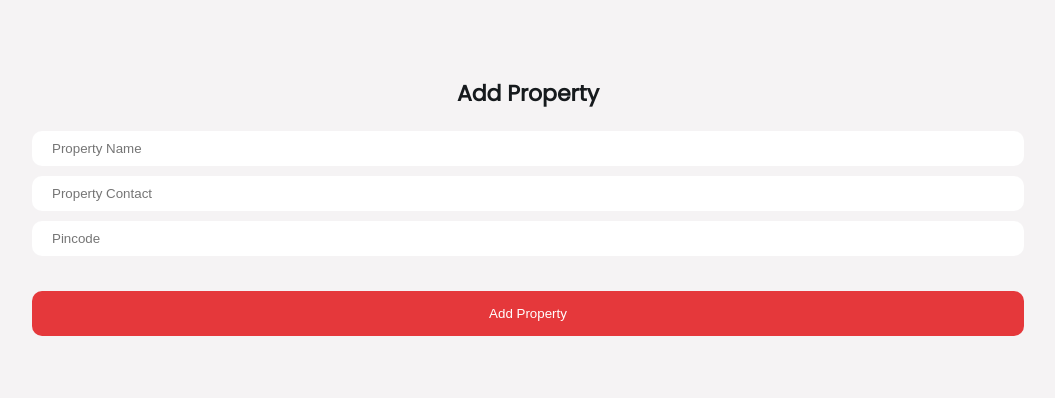
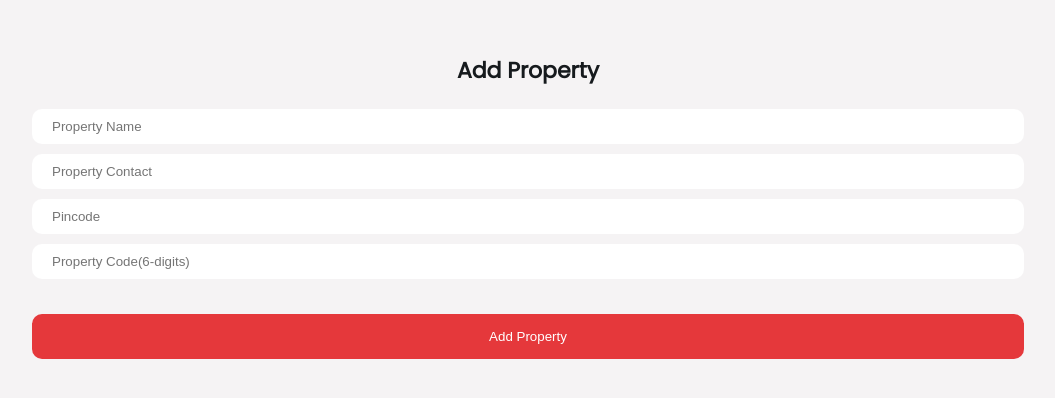
Before and after one commit to codeWithJooy/Rentfrontend, a React (Create React App) app: page /add in a window 1280 px wide. Shown: the part 186-584 px from the top of the page, without its empty margins (112-1167 px from the left). Built offline with nearby package versions, Linux system fonts and the light colour scheme.

Commit message:
Add Property Modified

```diff
--- a/src/Pages/Login/Add.js
+++ b/src/Pages/Login/Add.js
@@ -12,6 +12,7 @@ const Add = () => {
     name: "",
     contact: "",
     pincode: "",
+    code: ""
   });
   const history = useHistory();
   const handleChange = (e) => {
@@ -63,6 +64,15 @@ const Add = () => {
               onChange={handleChange}
             />
           </div>
+          <div className="entryDataUnit">
+            <input
+              type="text"
+              placeholder="Property Code(6-digits)"
+              name="code"
+              value={property.code}
+              onChange={handleChange}
+            />
+          </div>
           <div className="entryDataButton">
             <button onClick={handleAdd}>Add Property</button>
           </div>
```
